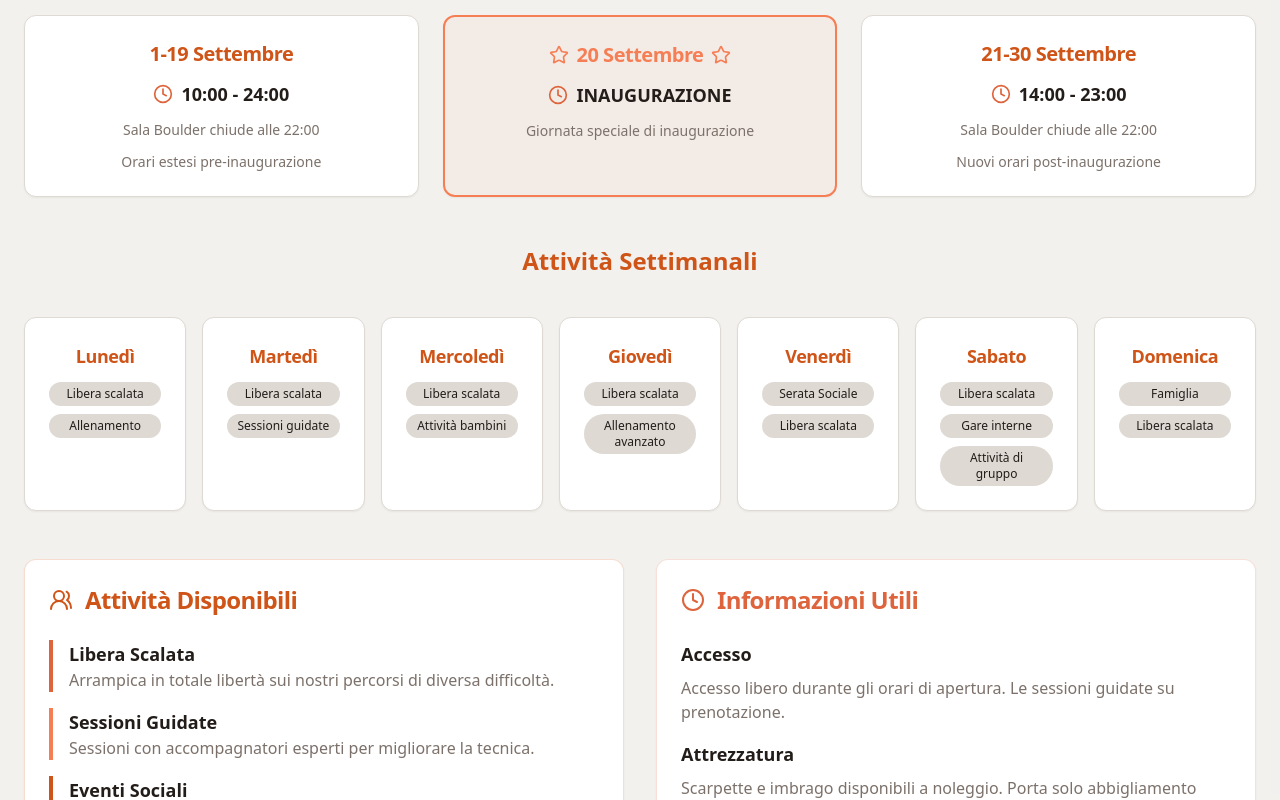
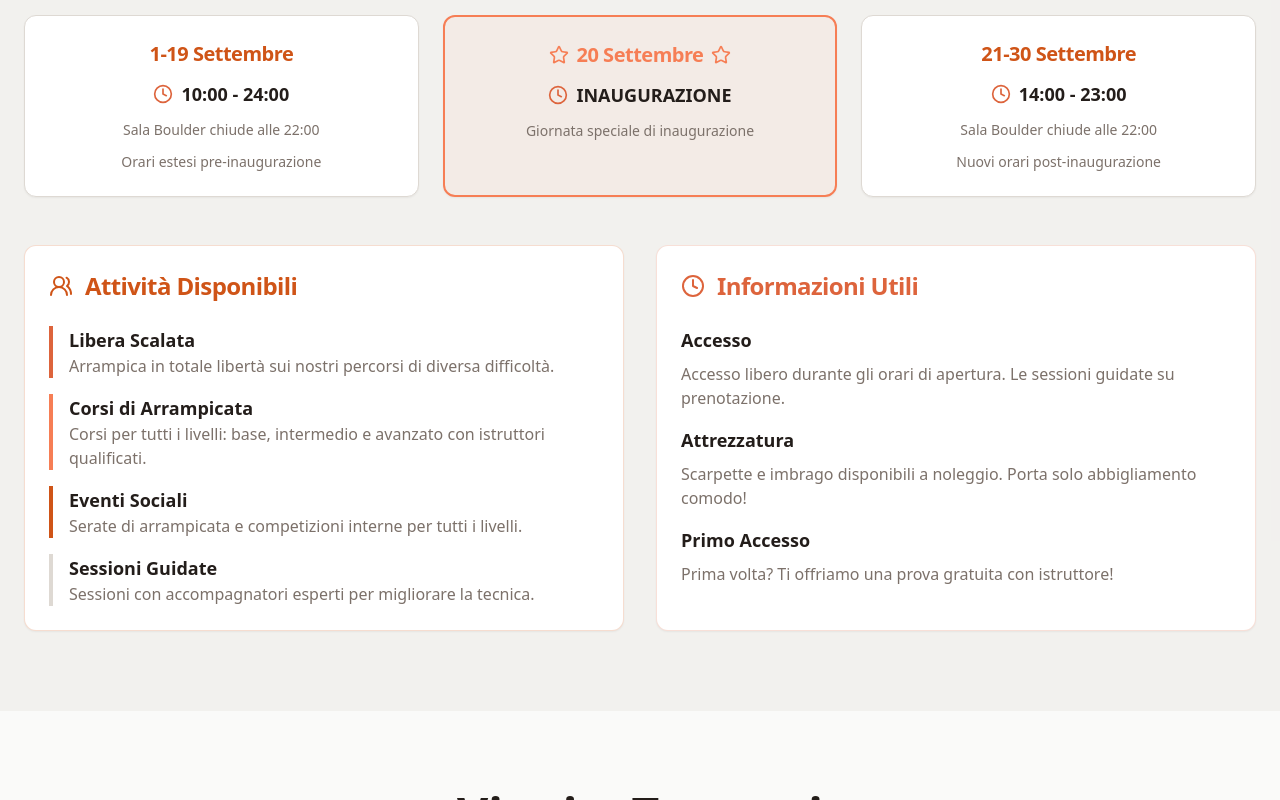
Before and after one commit to TancrediPaterra/presa-boulder-bologna, a React (Vite) app: page / in a window 1280 px wide. Shown: the part 2000-2800 px from the top of the page. Built offline with nearby package versions, Linux system fonts and the light colour scheme.

Commit message:
Remove weekly activities, add courses
Removed weekly activities from the schedule. Added courses as an available activity.

```diff
--- a/src/components/Schedule.tsx
+++ b/src/components/Schedule.tsx
@@ -26,36 +26,6 @@ const Schedule = () => {
     }
   ];
 
-  const weeklyActivities = [
-    {
-      day: "Lunedì",
-      activities: ["Libera scalata", "Allenamento"]
-    },
-    {
-      day: "Martedì",
-      activities: ["Libera scalata", "Sessioni guidate"]
-    },
-    {
-      day: "Mercoledì",
-      activities: ["Libera scalata", "Attività bambini"]
-    },
-    {
-      day: "Giovedì",
-      activities: ["Libera scalata", "Allenamento avanzato"]
-    },
-    {
-      day: "Venerdì",
-      activities: ["Serata Sociale", "Libera scalata"]
-    },
-    {
-      day: "Sabato",
-      activities: ["Libera scalata", "Gare interne", "Attività di gruppo"]
-    },
-    {
-      day: "Domenica",
-      activities: ["Famiglia", "Libera scalata"]
-    }
-  ];
 
   return (
     <section className="py-20 bg-muted/30">
@@ -99,30 +69,6 @@ const Schedule = () => {
           ))}
         </div>
 
-        <div className="grid md:grid-cols-2 lg:grid-cols-4 xl:grid-cols-7 gap-4 mb-12">
-          <div className="md:col-span-2 lg:col-span-4 xl:col-span-7 mb-6">
-            <h3 className="text-2xl font-bold text-primary text-center">Attività Settimanali</h3>
-          </div>
-          {weeklyActivities.map((day, index) => (
-            <Card key={index} className="shadow-card-custom hover:shadow-climbing transition-all duration-300 border-border">
-              <CardHeader className="pb-3">
-                <CardTitle className="text-lg text-center text-primary font-bold">
-                  {day.day}
-                </CardTitle>
-              </CardHeader>
-              <CardContent className="text-center">
-                <div className="space-y-2">
-                  {day.activities.map((activity, actIndex) => (
-                    <div key={actIndex} className="text-xs px-2 py-1 bg-secondary rounded-full text-secondary-foreground">
-                      {activity}
-                    </div>
-                  ))}
-                </div>
-              </CardContent>
-            </Card>
-          ))}
-        </div>
-
         <div className="grid md:grid-cols-2 gap-8">
           <Card className="shadow-card-custom border-primary/20">
             <CardHeader>
@@ -137,12 +83,16 @@ const Schedule = () => {
                 <p className="text-muted-foreground">Arrampica in totale libertà sui nostri percorsi di diversa difficoltà.</p>
               </div>
               <div className="border-l-4 border-energy pl-4">
-                <h4 className="font-semibold text-lg text-foreground">Sessioni Guidate</h4>
-                <p className="text-muted-foreground">Sessioni con accompagnatori esperti per migliorare la tecnica.</p>
+                <h4 className="font-semibold text-lg text-foreground">Corsi di Arrampicata</h4>
+                <p className="text-muted-foreground">Corsi per tutti i livelli: base, intermedio e avanzato con istruttori qualificati.</p>
               </div>
               <div className="border-l-4 border-primary pl-4">
                 <h4 className="font-semibold text-lg text-foreground">Eventi Sociali</h4>
                 <p className="text-muted-foreground">Serate di arrampicata e competizioni interne per tutti i livelli.</p>
+              </div>
+              <div className="border-l-4 border-secondary pl-4">
+                <h4 className="font-semibold text-lg text-foreground">Sessioni Guidate</h4>
+                <p className="text-muted-foreground">Sessioni con accompagnatori esperti per migliorare la tecnica.</p>
               </div>
             </CardContent>
           </Card>
```
